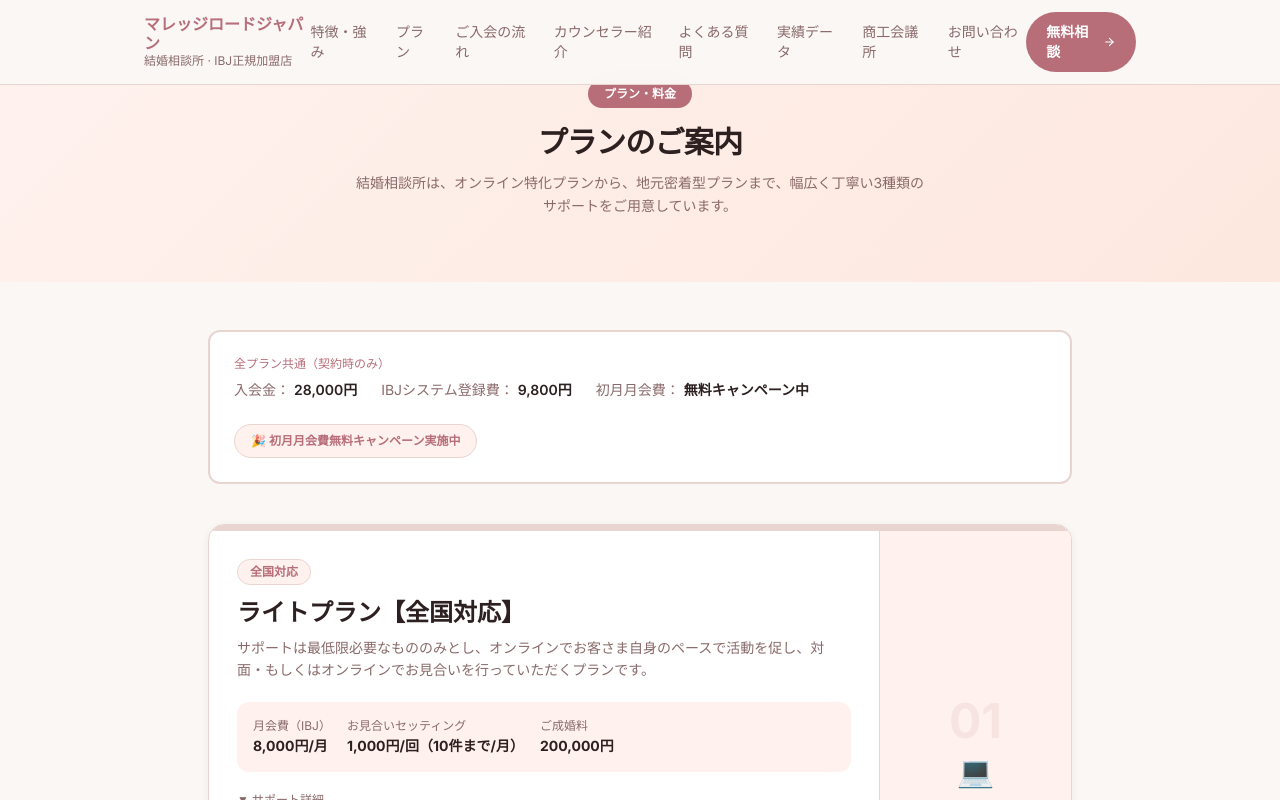
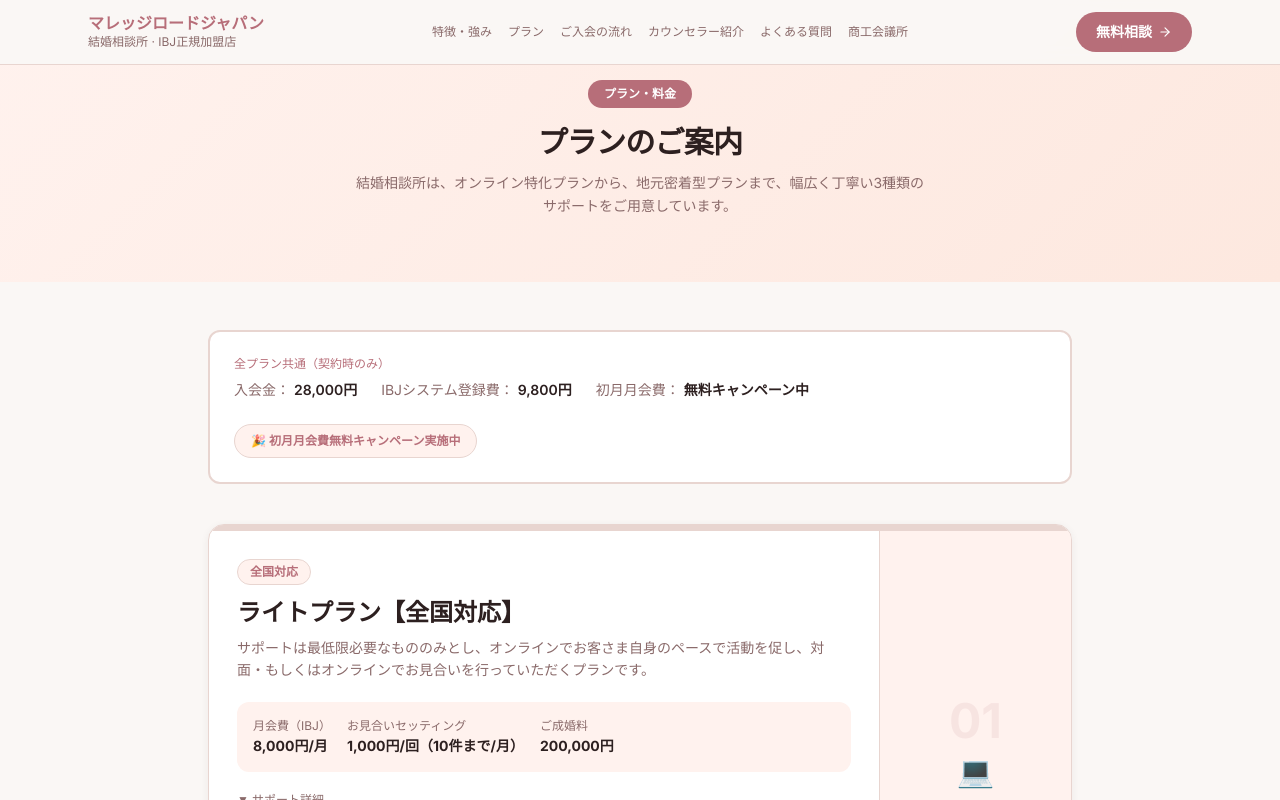
Before and after one commit to fyoneyone9-cyber/marriage-road-site, a Next.js app: page /plan in a window 1280 px wide. Shown: the top 800 px of the page. Built offline with nearby package versions, Linux system fonts and the light colour scheme.

Commit message:
Fix: nav overflow (reduce to 6 items), fix chamber badge crop, fix header layout

```diff
--- a/src/app/data/page.tsx
+++ b/src/app/data/page.tsx
@@ -16,8 +16,7 @@ const NAV_LINKS = [
   ['ご入会の流れ', '/flow'],
   ['カウンセラー紹介', '/greeting'],
   ['よくある質問', '/faq'],
-  ['実績データ', '/data'],
-  ['お問い合わせ', '/m-contact'],
+  ['商工会議所', '/chamber'],
 ]
 
 const ageData = [
@@ -67,12 +66,12 @@ function SiteHeader() {
       boxShadow: scrolled ? '0 2px 12px rgba(45,32,32,0.08)' : 'none',
       transition: 'box-shadow 0.3s ease',
     }} className="fixed top-0 left-0 right-0 z-50">
-      <div className="max-w-5xl mx-auto px-4 py-3 flex items-center justify-between">
+      <div className="max-w-6xl mx-auto px-6 py-3 flex items-center justify-between">
         <a href="/" style={{ textDecoration: 'none' }}>
           <div style={{ color: PRIMARY, fontWeight: 700, fontSize: '1rem', lineHeight: 1.2 }}>マレッジロードジャパン</div>
           <div className="text-xs" style={{ color: MUTED }}>結婚相談所 · IBJ正規加盟店</div>
         </a>
-        <nav className="hidden md:flex items-center gap-5 text-sm">
+        <nav className="hidden md:flex items-center gap-4 text-xs">
           {NAV_LINKS.map(([label, href]) => (
             <a key={href} href={href} className="hover:opacity-70 transition-opacity" style={{ color: MUTED, textDecoration: 'none' }}>{label}</a>
           ))}
--- a/src/app/faq/page.tsx
+++ b/src/app/faq/page.tsx
@@ -16,8 +16,7 @@ const NAV_LINKS = [
   ['ご入会の流れ', '/flow'],
   ['カウンセラー紹介', '/greeting'],
   ['よくある質問', '/faq'],
-  ['実績データ', '/data'],
-  ['お問い合わせ', '/m-contact'],
+  ['商工会議所', '/chamber'],
 ]
 
 const faqs = [
@@ -104,12 +103,12 @@ function SiteHeader() {
       boxShadow: scrolled ? '0 2px 12px rgba(45,32,32,0.08)' : 'none',
       transition: 'box-shadow 0.3s ease',
     }} className="fixed top-0 left-0 right-0 z-50">
-      <div className="max-w-5xl mx-auto px-4 py-3 flex items-center justify-between">
+      <div className="max-w-6xl mx-auto px-6 py-3 flex items-center justify-between">
         <a href="/" style={{ textDecoration: 'none' }}>
           <div style={{ color: PRIMARY, fontWeight: 700, fontSize: '1rem', lineHeight: 1.2 }}>マレッジロードジャパン</div>
           <div className="text-xs" style={{ color: MUTED }}>結婚相談所 · IBJ正規加盟店</div>
         </a>
-        <nav className="hidden md:flex items-center gap-5 text-sm">
+        <nav className="hidden md:flex items-center gap-4 text-xs">
           {NAV_LINKS.map(([label, href]) => (
             <a key={href} href={href} className="hover:opacity-70 transition-opacity" style={{ color: MUTED, textDecoration: 'none' }}>{label}</a>
           ))}
--- a/src/app/feature/page.tsx
+++ b/src/app/feature/page.tsx
@@ -16,8 +16,7 @@ const NAV_LINKS = [
   ['ご入会の流れ', '/flow'],
   ['カウンセラー紹介', '/greeting'],
   ['よくある質問', '/faq'],
-  ['実績データ', '/data'],
-  ['お問い合わせ', '/m-contact'],
+  ['商工会議所', '/chamber'],
 ]
 
 const features = [
@@ -54,12 +53,12 @@ function SiteHeader() {
       boxShadow: scrolled ? '0 2px 12px rgba(45,32,32,0.08)' : 'none',
       transition: 'box-shadow 0.3s ease',
     }} className="fixed top-0 left-0 right-0 z-50">
-      <div className="max-w-5xl mx-auto px-4 py-3 flex items-center justify-between">
+      <div className="max-w-6xl mx-auto px-6 py-3 flex items-center justify-between">
         <a href="/" style={{ textDecoration: 'none' }}>
           <div style={{ color: PRIMARY, fontWeight: 700, fontSize: '1rem', lineHeight: 1.2 }}>マレッジロードジャパン</div>
           <div className="text-xs" style={{ color: MUTED }}>結婚相談所 · IBJ正規加盟店</div>
         </a>
-        <nav className="hidden md:flex items-center gap-5 text-sm">
+        <nav className="hidden md:flex items-center gap-4 text-xs">
           {NAV_LINKS.map(([label, href]) => (
             <a key={href} href={href} className="hover:opacity-70 transition-opacity" style={{ color: MUTED, textDecoration: 'none' }}>{label}</a>
           ))}
--- a/src/app/flow/page.tsx
+++ b/src/app/flow/page.tsx
@@ -16,8 +16,7 @@ const NAV_LINKS = [
   ['ご入会の流れ', '/flow'],
   ['カウンセラー紹介', '/greeting'],
   ['よくある質問', '/faq'],
-  ['実績データ', '/data'],
-  ['お問い合わせ', '/m-contact'],
+  ['商工会議所', '/chamber'],
 ]
 
 const steps = [
@@ -75,12 +74,12 @@ function SiteHeader() {
       boxShadow: scrolled ? '0 2px 12px rgba(45,32,32,0.08)' : 'none',
       transition: 'box-shadow 0.3s ease',
     }} className="fixed top-0 left-0 right-0 z-50">
-      <div className="max-w-5xl mx-auto px-4 py-3 flex items-center justify-between">
+      <div className="max-w-6xl mx-auto px-6 py-3 flex items-center justify-between">
         <a href="/" style={{ textDecoration: 'none' }}>
           <div style={{ color: PRIMARY, fontWeight: 700, fontSize: '1rem', lineHeight: 1.2 }}>マレッジロードジャパン</div>
           <div className="text-xs" style={{ color: MUTED }}>結婚相談所 · IBJ正規加盟店</div>
         </a>
-        <nav className="hidden md:flex items-center gap-5 text-sm">
+        <nav className="hidden md:flex items-center gap-4 text-xs">
           {NAV_LINKS.map(([label, href]) => (
             <a key={href} href={href} className="hover:opacity-70 transition-opacity" style={{ color: MUTED, textDecoration: 'none' }}>{label}</a>
           ))}
--- a/src/app/greeting/page.tsx
+++ b/src/app/greeting/page.tsx
@@ -16,8 +16,7 @@ const NAV_LINKS = [
   ['ご入会の流れ', '/flow'],
   ['カウンセラー紹介', '/greeting'],
   ['よくある質問', '/faq'],
-  ['実績データ', '/data'],
-  ['お問い合わせ', '/m-contact'],
+  ['商工会議所', '/chamber'],
 ]
 
 function SiteHeader() {
@@ -36,12 +35,12 @@ function SiteHeader() {
       boxShadow: scrolled ? '0 2px 12px rgba(45,32,32,0.08)' : 'none',
       transition: 'box-shadow 0.3s ease',
     }} className="fixed top-0 left-0 right-0 z-50">
-      <div className="max-w-5xl mx-auto px-4 py-3 flex items-center justify-between">
+      <div className="max-w-6xl mx-auto px-6 py-3 flex items-center justify-between">
         <a href="/" style={{ textDecoration: 'none' }}>
           <div style={{ color: PRIMARY, fontWeight: 700, fontSize: '1rem', lineHeight: 1.2 }}>マレッジロードジャパン</div>
           <div className="text-xs" style={{ color: MUTED }}>結婚相談所 · IBJ正規加盟店</div>
         </a>
-        <nav className="hidden md:flex items-center gap-5 text-sm">
+        <nav className="hidden md:flex items-center gap-4 text-xs">
           {NAV_LINKS.map(([label, href]) => (
             <a key={href} href={href} className="hover:opacity-70 transition-opacity" style={{ color: MUTED, textDecoration: 'none' }}>{label}</a>
           ))}
--- a/src/app/m-contact/page.tsx
+++ b/src/app/m-contact/page.tsx
@@ -16,8 +16,7 @@ const NAV_LINKS = [
   ['ご入会の流れ', '/flow'],
   ['カウンセラー紹介', '/greeting'],
   ['よくある質問', '/faq'],
-  ['実績データ', '/data'],
-  ['お問い合わせ', '/m-contact'],
+  ['商工会議所', '/chamber'],
 ]
 
 const prefectures = [
@@ -66,12 +65,12 @@ function SiteHeader() {
       boxShadow: scrolled ? '0 2px 12px rgba(45,32,32,0.08)' : 'none',
       transition: 'box-shadow 0.3s ease',
     }} className="fixed top-0 left-0 right-0 z-50">
-      <div className="max-w-5xl mx-auto px-4 py-3 flex items-center justify-between">
+      <div className="max-w-6xl mx-auto px-6 py-3 flex items-center justify-between">
         <a href="/" style={{ textDecoration: 'none' }}>
           <div style={{ color: PRIMARY, fontWeight: 700, fontSize: '1rem', lineHeight: 1.2 }}>マレッジロードジャパン</div>
           <div className="text-xs" style={{ color: MUTED }}>結婚相談所 · IBJ正規加盟店</div>
         </a>
-        <nav className="hidden md:flex items-center gap-5 text-sm">
+        <nav className="hidden md:flex items-center gap-4 text-xs">
           {NAV_LINKS.map(([label, href]) => (
             <a key={href} href={href} className="hover:opacity-70 transition-opacity" style={{ color: MUTED, textDecoration: 'none' }}>{label}</a>
           ))}
--- a/src/app/page.tsx
+++ b/src/app/page.tsx
@@ -126,9 +126,7 @@ const NAV_LINKS = [
   ['ご入会の流れ', '/flow'],
   ['カウンセラー紹介', '/greeting'],
   ['よくある質問', '/faq'],
-  ['実績データ', '/data'],
   ['商工会議所', '/chamber'],
-  ['お問い合わせ', '/m-contact'],
 ]
 
 export default function Home() {
@@ -153,14 +151,14 @@ export default function Home() {
         boxShadow: scrolled ? '0 2px 12px rgba(45,32,32,0.08)' : 'none',
         transition: 'box-shadow 0.3s ease',
       }} className="fixed top-0 left-0 right-0 z-50">
-        <div className="max-w-5xl mx-auto px-4 py-3 flex items-center justify-between">
+        <div className="max-w-6xl mx-auto px-6 py-3 flex items-center justify-between">
           <a href="/" style={{ textDecoration: 'none' }}>
             <div style={{ color: PRIMARY, fontWeight: 700, fontSize: '1rem', lineHeight: 1.2 }}>
               マレッジロードジャパン
             </div>
             <div className="text-xs" style={{ color: MUTED }}>結婚相談所 · IBJ正規加盟店</div>
           </a>
-          <nav className="hidden md:flex items-center gap-5 text-sm" style={{ color: MUTED }}>
+          <nav className="hidden md:flex items-center gap-4 text-xs" style={{ color: MUTED }}>
             {NAV_LINKS.map(([label, href]) => (
               <a key={href} href={href} className="hover:opacity-70 transition-opacity" style={{ color: MUTED, textDecoration: 'none' }}>{label}</a>
             ))}
--- a/src/app/plan/page.tsx
+++ b/src/app/plan/page.tsx
@@ -16,9 +16,7 @@ const NAV_LINKS = [
   ['ご入会の流れ', '/flow'],
   ['カウンセラー紹介', '/greeting'],
   ['よくある質問', '/faq'],
-  ['実績データ', '/data'],
   ['商工会議所', '/chamber'],
-  ['お問い合わせ', '/m-contact'],
 ]
 
 const plans = [
@@ -66,7 +64,7 @@ const plans = [
     tag: '神奈川県限定',
     popular: false,
     monthlyFee: '18,000円/月',
-    omiai: '無料（100件まで/月）',
+    omiai: '無料（200件まで/月）',
     seikon: '200,000円',
     image: '/plan-premium.jpg',
     color: '#2d1a1a',
@@ -99,12 +97,12 @@ function SiteHeader() {
       boxShadow: scrolled ? '0 2px 12px rgba(45,32,32,0.08)' : 'none',
       transition: 'box-shadow 0.3s ease',
     }} className="fixed top-0 left-0 right-0 z-50">
-      <div className="max-w-5xl mx-auto px-4 py-3 flex items-center justify-between">
+      <div className="max-w-6xl mx-auto px-6 py-3 flex items-center justify-between">
         <a href="/" style={{ textDecoration: 'none' }}>
           <div style={{ color: PRIMARY, fontWeight: 700, fontSize: '1rem', lineHeight: 1.2 }}>マレッジロードジャパン</div>
           <div className="text-xs" style={{ color: MUTED }}>結婚相談所 · IBJ正規加盟店</div>
         </a>
-        <nav className="hidden md:flex items-center gap-5 text-sm">
+        <nav className="hidden md:flex items-center gap-4 text-xs">
           {NAV_LINKS.map(([label, href]) => (
             <a key={href} href={href} className="hover:opacity-70 transition-opacity" style={{ color: MUTED, textDecoration: 'none' }}>{label}</a>
           ))}
--- a/src/app/w-contact/page.tsx
+++ b/src/app/w-contact/page.tsx
@@ -16,8 +16,7 @@ const NAV_LINKS = [
   ['ご入会の流れ', '/flow'],
   ['カウンセラー紹介', '/greeting'],
   ['よくある質問', '/faq'],
-  ['実績データ', '/data'],
-  ['お問い合わせ', '/m-contact'],
+  ['商工会議所', '/chamber'],
 ]
 
 const prefectures = [
@@ -66,12 +65,12 @@ function SiteHeader() {
       boxShadow: scrolled ? '0 2px 12px rgba(45,32,32,0.08)' : 'none',
       transition: 'box-shadow 0.3s ease',
     }} className="fixed top-0 left-0 right-0 z-50">
-      <div className="max-w-5xl mx-auto px-4 py-3 flex items-center justify-between">
+      <div className="max-w-6xl mx-auto px-6 py-3 flex items-center justify-between">
         <a href="/" style={{ textDecoration: 'none' }}>
           <div style={{ color: PRIMARY, fontWeight: 700, fontSize: '1rem', lineHeight: 1.2 }}>マレッジロードジャパン</div>
           <div className="text-xs" style={{ color: MUTED }}>結婚相談所 · IBJ正規加盟店</div>
         </a>
-        <nav className="hidden md:flex items-center gap-5 text-sm">
+        <nav className="hidden md:flex items-center gap-4 text-xs">
           {NAV_LINKS.map(([label, href]) => (
             <a key={href} href={href} className="hover:opacity-70 transition-opacity" style={{ color: MUTED, textDecoration: 'none' }}>{label}</a>
           ))}
```
Also changed, not shown: public/chamber-badge.jpg.
